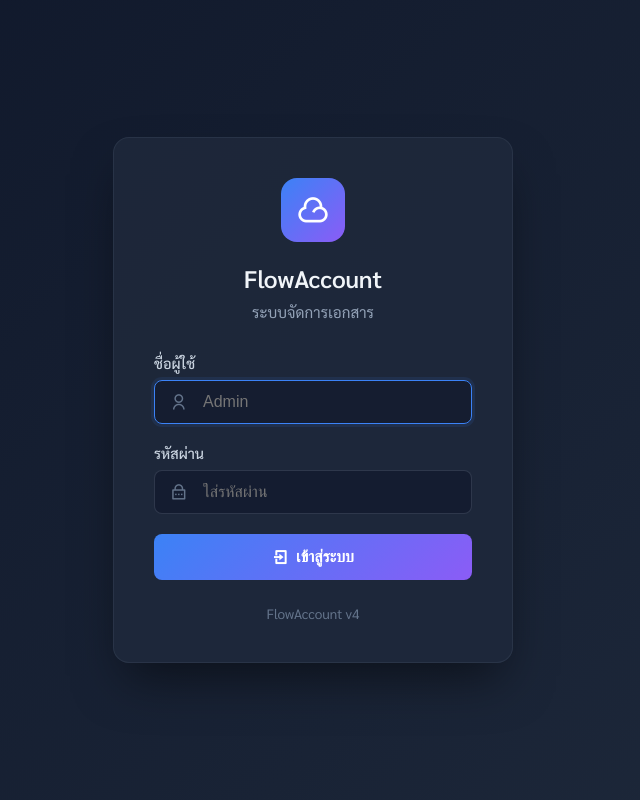
After one commit to packytong/Flowaccount, a Flask app: page /login in a window 1280 px wide. The commit adds this page. Shown: the whole page, without its empty margins (327-967 px from the left). Run offline with Flask 3, Linux system fonts and the light colour scheme; some libraries are stand-ins or nearby versions.

Commit message:
v4.1: Add login system with Admin/Tongza17

```diff
--- a/app.py
+++ b/app.py
@@ -1,4 +1,6 @@
 from flask import Flask, render_template, request, redirect, url_for, jsonify, flash
+from flask_login import LoginManager, login_user, logout_user, login_required, current_user
+from functools import wraps
 from models import db, Company, Customer, Document, DocumentItem, DOC_TYPES, DOC_STATUSES
 from datetime import datetime, date, timedelta
 import os
@@ -12,10 +14,35 @@ app.config['MAX_CONTENT_LENGTH'] = 50 * 1024 * 1024  # 50MB max upload
 
 db.init_app(app)
 
+# Initialize Flask-Login
+login_manager = LoginManager()
+login_manager.init_app(app)
+login_manager.login_view = 'login'
+login_manager.login_message = 'กรุณาเข้าสู่ระบบก่อน'
+login_manager.login_message_category = 'warning'
+
+# Simple user class for Flask-Login
+class User:
+    def __init__(self, username):
+        self.id = username
+        self.username = username
+        self.is_active = True
+        self.is_authenticated = True
+        self.is_anonymous = False
+
+    def get_id(self):
+        return self.id
+
+@login_manager.user_loader
+def load_user(user_id):
+    if user_id == 'Admin':
+        return User('Admin')
+    return None
+
 # Make doc_types available to all templates
 @app.context_processor
 def inject_doc_types():
-    return dict(doc_types=DOC_TYPES, doc_statuses=DOC_STATUSES, now=datetime.now)
+    return dict(doc_types=DOC_TYPES, doc_statuses=DOC_STATUSES, now=datetime.now, current_user=current_user)
 
 
 def generate_doc_number(doc_type):
@@ -38,8 +65,39 @@ def generate_doc_number(doc_type):
     return f"{prefix_pattern}{new_num:04d}"
 
 
+# ==================== AUTHENTICATION ====================
+@app.route('/login', methods=['GET', 'POST'])
+def login():
+    if current_user.is_authenticated:
+        return redirect(url_for('dashboard'))
+
+    if request.method == 'POST':
+        username = request.form.get('username', '').strip()
+        password = request.form.get('password', '')
+
+        if username == 'Admin' and password == 'Tongza17':
+            user = User('Admin')
+            login_user(user, remember=True)
+            next_page = request.args.get('next')
+            flash('เข้าสู่ระบบสำเร็จ', 'success')
+            return redirect(next_page) if next_page else redirect(url_for('dashboard'))
+        else:
+            flash('ชื่อผู้ใช้หรือรหัสผ่านไม่ถูกต้อง', 'error')
+
+    return render_template('login.html')
+
+
+@app.route('/logout')
+@login_required
+def logout():
+    logout_user()
+    flash('ออกจากระบบเรียบร้อย', 'success')
+    return redirect(url_for('login'))
+
+
 # ==================== DASHBOARD ====================
 @app.route('/')
+@login_required
 def dashboard():
     stats = {}
     for doc_type, info in DOC_TYPES.items():
@@ -53,6 +111,7 @@ def dashboard():
 
 # ==================== DOCUMENT LIST ====================
 @app.route('/documents/<doc_type>')
+@login_required
 def document_list(doc_type):
     if doc_type not in DOC_TYPES:
         flash('ประเภทเอกสารไม่ถูกต้อง', 'error')
@@ -127,6 +186,7 @@ def _collect_descendants(doc, chain):
 
 # ==================== CREATE DOCUMENT ====================
 @app.route('/documents/<doc_type>/new', methods=['GET', 'POST'])
+@login_required
 def document_new(doc_type):
     if doc_type not in DOC_TYPES:
         flash('ประเภทเอกสารไม่ถูกต้อง', 'error')
@@ -152,6 +212,7 @@ def document_new(doc_type):
 
 # ==================== EDIT DOCUMENT ====================
 @app.route('/documents/<doc_type>/<int:doc_id>/edit', methods=['GET', 'POST'])
+@login_required
 def document_edit(doc_type, doc_id):
     if doc_type not in DOC_TYPES:
         flash('ประเภทเอกสารไม่ถูกต้อง', 'error')
@@ -291,6 +352,7 @@ def save_document(doc_type, document):
 
 # ==================== VIEW DOCUMENT ====================
 @app.route('/documents/<doc_type>/<int:doc_id>')
+@login_required
 def document_view(doc_type, doc_id):
     if doc_type not in DOC_TYPES:
         flash('ประเภทเอกสารไม่ถูกต้อง', 'error')
@@ -314,6 +376,7 @@ def document_view(doc_type, doc_id):
 
 # ==================== DELETE DOCUMENT ====================
 @app.route('/api/documents/<int:doc_id>', methods=['DELETE'])
+@login_required
 def document_delete(doc_id):
     document = Document.query.get_or_404(doc_id)
     doc_type = document.doc_type
@@ -324,6 +387,7 @@ def document_delete(doc_id):
 
 # ==================== STATUS UPDATE ====================
 @app.route('/api/documents/<int:doc_id>/status', methods=['POST'])
+@login_required
 def document_update_status(doc_id):
     document = Document.query.get_or_404(doc_id)
     data = request.json
@@ -344,6 +408,7 @@ def document_update_status(doc_id):
 
 # ==================== CONVERT DOCUMENT ====================
 @app.route('/documents/<doc_type>/<int:doc_id>/convert/<target_type>')
+@login_required
 def document_convert(doc_type, doc_id, target_type):
     """Convert a document to another type (e.g. quotation → billing)"""
     if doc_type not in DOC_TYPES or target_type not in DOC_TYPES:
@@ -470,6 +535,7 @@ def document_convert(doc_type, doc_id, target_type):
 
 # ==================== SETTINGS ====================
 @app.route('/settings', methods=['GET', 'POST'])
+@login_required
 def settings():
     company = Company.query.first()
 
@@ -516,6 +582,7 @@ def settings():
 
 # ==================== API ====================
 @app.route('/api/customers')
+@login_required
 def api_customers():
     search = request.args.get('q', '')
     query = Customer.query
@@ -526,6 +593,7 @@ def api_customers():
 
 
 @app.route('/api/customers', methods=['POST'])
+@login_required
 def api_create_customer():
     data = request.json
     customer = Customer(
@@ -605,6 +673,7 @@ def baht_text(value):
 
 
 @app.route('/document/<int:doc_id>/duplicate')
+@login_required
 def duplicate_document(doc_id):
     original_doc = Document.query.get_or_404(doc_id)
 
@@ -663,6 +732,7 @@ def duplicate_document(doc_id):
 
 
 @app.route('/api/customers')
+@login_required
 def get_customers():
     customers = Customer.query.order_by(Customer.name).all()
     return jsonify([c.to_dict() for c in customers])
--- a/requirements.txt
+++ b/requirements.txt
@@ -1,2 +1,3 @@
 flask==3.1.0
 flask-sqlalchemy==3.1.1
+flask-login==0.6.3
--- /dev/null
+++ b/templates/login.html
@@ -0,0 +1,198 @@
+<!DOCTYPE html>
+<html lang="th">
+<head>
+    <meta charset="UTF-8">
+    <meta name="viewport" content="width=device-width, initial-scale=1.0">
+    <title>เข้าสู่ระบบ - FlowAccount</title>
+    <link href="https://fonts.googleapis.com/css2?family=Inter:wght@300;400;500;600;700&family=Sarabun:wght@300;400;500;600;700&display=swap" rel="stylesheet">
+    <link href="https://cdn.jsdelivr.net/npm/remixicon@4.1.0/fonts/remixicon.css" rel="stylesheet">
+    <style>
+        * { margin: 0; padding: 0; box-sizing: border-box; }
+        body {
+            background: linear-gradient(135deg, #0f172a 0%, #1e293b 100%);
+            min-height: 100vh;
+            display: flex;
+            align-items: center;
+            justify-content: center;
+            font-family: 'Sarabun', sans-serif;
+            padding: 20px;
+        }
+        .login-container {
+            width: 100%;
+            max-width: 400px;
+        }
+        .login-card {
+            background: rgba(30, 41, 59, 0.9);
+            border: 1px solid rgba(148, 163, 184, 0.1);
+            border-radius: 16px;
+            padding: 40px;
+            box-shadow: 0 25px 50px -12px rgba(0, 0, 0, 0.5);
+        }
+        .login-header {
+            text-align: center;
+            margin-bottom: 32px;
+        }
+        .login-logo {
+            width: 64px;
+            height: 64px;
+            background: linear-gradient(135deg, #3b82f6 0%, #8b5cf6 100%);
+            border-radius: 16px;
+            display: flex;
+            align-items: center;
+            justify-content: center;
+            margin: 0 auto 20px;
+            font-size: 32px;
+            color: white;
+        }
+        .login-title {
+            font-size: 1.5rem;
+            font-weight: 600;
+            color: #f1f5f9;
+            margin-bottom: 8px;
+        }
+        .login-subtitle {
+            color: #94a3b8;
+            font-size: 0.95rem;
+        }
+        .form-group {
+            margin-bottom: 20px;
+        }
+        .form-label {
+            display: block;
+            margin-bottom: 8px;
+            color: #cbd5e1;
+            font-weight: 500;
+            font-size: 0.9rem;
+        }
+        .form-control {
+            width: 100%;
+            padding: 12px 16px;
+            background: rgba(15, 23, 42, 0.6);
+            border: 1px solid rgba(148, 163, 184, 0.2);
+            border-radius: 8px;
+            color: #f1f5f9;
+            font-size: 1rem;
+            transition: all 0.2s;
+        }
+        .form-control:focus {
+            outline: none;
+            border-color: #3b82f6;
+            box-shadow: 0 0 0 3px rgba(59, 130, 246, 0.1);
+        }
+        .input-wrapper {
+            position: relative;
+        }
+        .input-icon {
+            position: absolute;
+            left: 16px;
+            top: 50%;
+            transform: translateY(-50%);
+            color: #64748b;
+            font-size: 1.1rem;
+        }
+        .input-wrapper .form-control {
+            padding-left: 48px;
+        }
+        .btn-login {
+            width: 100%;
+            padding: 14px;
+            background: linear-gradient(135deg, #3b82f6 0%, #8b5cf6 100%);
+            border: none;
+            border-radius: 8px;
+            color: white;
+            font-size: 1rem;
+            font-weight: 600;
+            cursor: pointer;
+            transition: all 0.2s;
+            display: flex;
+            align-items: center;
+            justify-content: center;
+            gap: 8px;
+        }
+        .btn-login:hover {
+            transform: translateY(-1px);
+            box-shadow: 0 10px 20px -5px rgba(59, 130, 246, 0.4);
+        }
+        .flash-messages {
+            margin-bottom: 20px;
+        }
+        .flash-message {
+            padding: 12px 16px;
+            border-radius: 8px;
+            font-size: 0.9rem;
+            display: flex;
+            align-items: center;
+            gap: 8px;
+        }
+        .flash-error {
+            background: rgba(239, 68, 68, 0.1);
+            border: 1px solid rgba(239, 68, 68, 0.3);
+            color: #f87171;
+        }
+        .flash-success {
+            background: rgba(34, 197, 94, 0.1);
+            border: 1px solid rgba(34, 197, 94, 0.3);
+            color: #4ade80;
+        }
+        .login-footer {
+            text-align: center;
+            margin-top: 24px;
+            color: #64748b;
+            font-size: 0.85rem;
+        }
+    </style>
+</head>
+<body>
+    <div class="login-container">
+        <div class="login-card">
+            <div class="login-header">
+                <div class="login-logo">
+                    <i class="ri-cloud-line"></i>
+                </div>
+                <h1 class="login-title">FlowAccount</h1>
+                <p class="login-subtitle">ระบบจัดการเอกสาร</p>
+            </div>
+
+            {% with messages = get_flashed_messages(with_categories=true) %}
+            {% if messages %}
+            <div class="flash-messages">
+                {% for category, message in messages %}
+                <div class="flash-message flash-{{ category }}">
+                    <i class="{% if category == 'success' %}ri-check-line{% elif category == 'error' %}ri-error-warning-line{% else %}ri-information-line{% endif %}"></i>
+                    <span>{{ message }}</span>
+                </div>
+                {% endfor %}
+            </div>
+            {% endif %}
+            {% endwith %}
+
+            <form method="POST" action="{{ url_for('login') }}">
+                <div class="form-group">
+                    <label class="form-label">ชื่อผู้ใช้</label>
+                    <div class="input-wrapper">
+                        <i class="ri-user-line input-icon"></i>
+                        <input type="text" name="username" class="form-control" placeholder="Admin" required autofocus>
+                    </div>
+                </div>
+
+                <div class="form-group">
+                    <label class="form-label">รหัสผ่าน</label>
+                    <div class="input-wrapper">
+                        <i class="ri-lock-password-line input-icon"></i>
+                        <input type="password" name="password" class="form-control" placeholder="ใส่รหัสผ่าน" required>
+                    </div>
+                </div>
+
+                <button type="submit" class="btn-login">
+                    <i class="ri-login-box-line"></i>
+                    เข้าสู่ระบบ
+                </button>
+            </form>
+
+            <div class="login-footer">
+                <p>FlowAccount v4</p>
+            </div>
+        </div>
+    </div>
+</body>
+</html>
```
Also changed, not shown: templates/base.html (+11 -0 lines).
